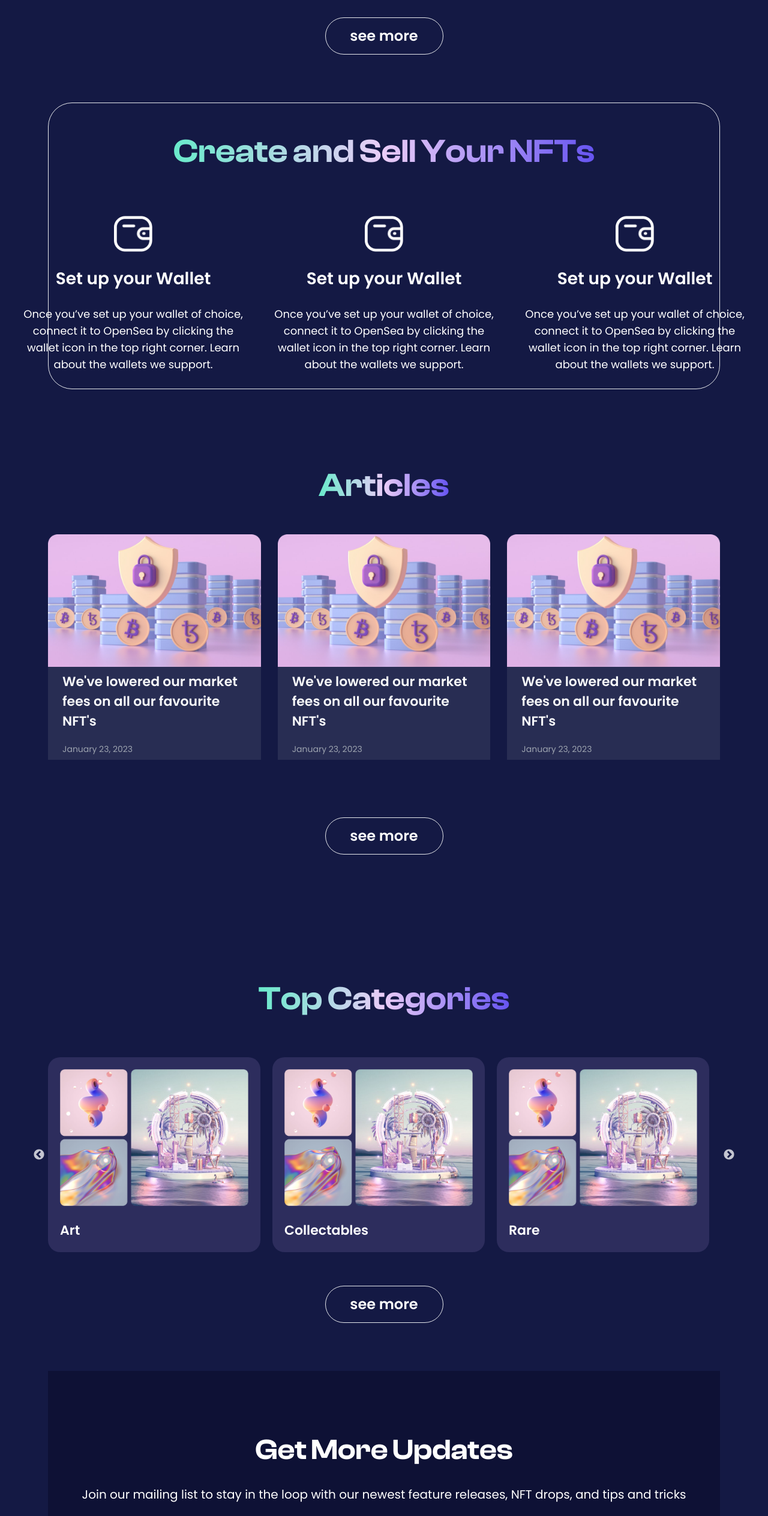
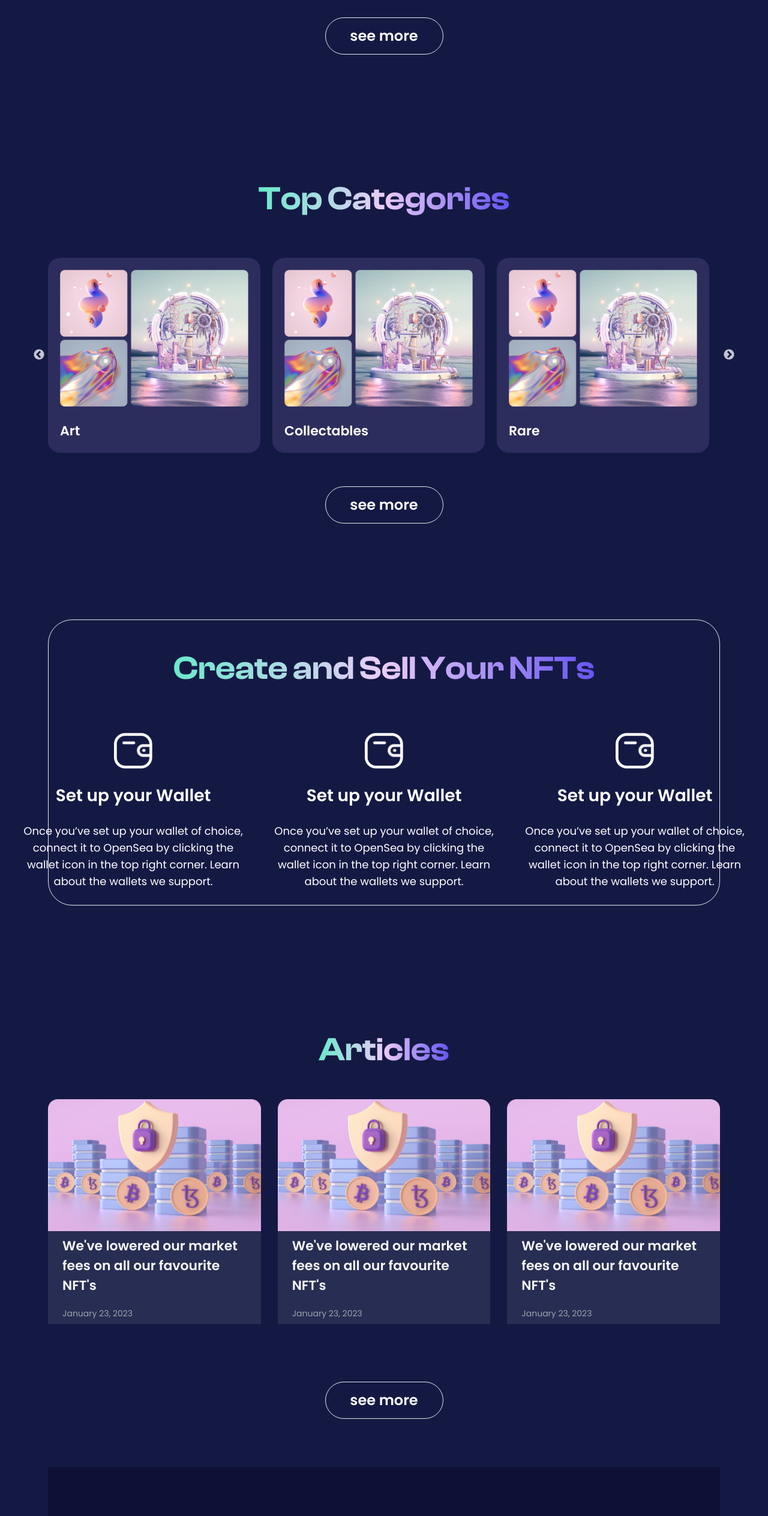
Before and after one commit to Hrithik0112/ENDFT-Nft-platform, a Next.js app: page / in a window 1280 px wide. Shown: the part 3620-6148 px from the top of the page at 60% size. Built offline with nearby package versions, Linux system fonts and the light colour scheme.

Commit message:
feat : componenets order chnaged and some margin fix

```diff
--- a/app/page.tsx
+++ b/app/page.tsx
@@ -17,9 +17,9 @@ export default function Home() {
       <Wallet />
       <Trending />
       <TopColllection/>
+      <TopCategories/>
       <CreateAndSell/>
       <Articles/>
-      <TopCategories/>
       <GetMoreUpdate/>
 
     </main>
--- a/components/Articles.tsx
+++ b/components/Articles.tsx
@@ -3,7 +3,7 @@ import ArticlesCard from "./ArticlesCard";
 
 const Articles = () => {
   return (
-    <div className="flex flex-col gap-10 mt-20">
+    <div className="flex flex-col gap-10 mt-40">
       {/* heading */}
       <div className="flex justify-center items-center mt-10">
         <span className="font-semibold font-clash bg-gradient-to-r text-[55px]  from-[#69EACB] via-[#EACCF8] to-[#6654F1] inline-block text-transparent bg-clip-text">
--- a/components/CreateAndSell.tsx
+++ b/components/CreateAndSell.tsx
@@ -3,7 +3,7 @@ import CreateAndSellCard from './CreateAndSellCard'
 
 const CreateAndSell = () => {
   return (
-    <div className='flex flex-col items-center  border border-gray-200 rounded-[40px] mt-20'>
+    <div className='flex flex-col items-center  border border-gray-200 rounded-[40px] mt-40'>
         {/* heading */}
         <div className="flex justify-center items-center mt-10">
             <span className="font-semibold font-clash bg-gradient-to-r text-[55px]  from-[#69EACB] via-[#EACCF8] to-[#6654F1] inline-block text-transparent bg-clip-text">
```
